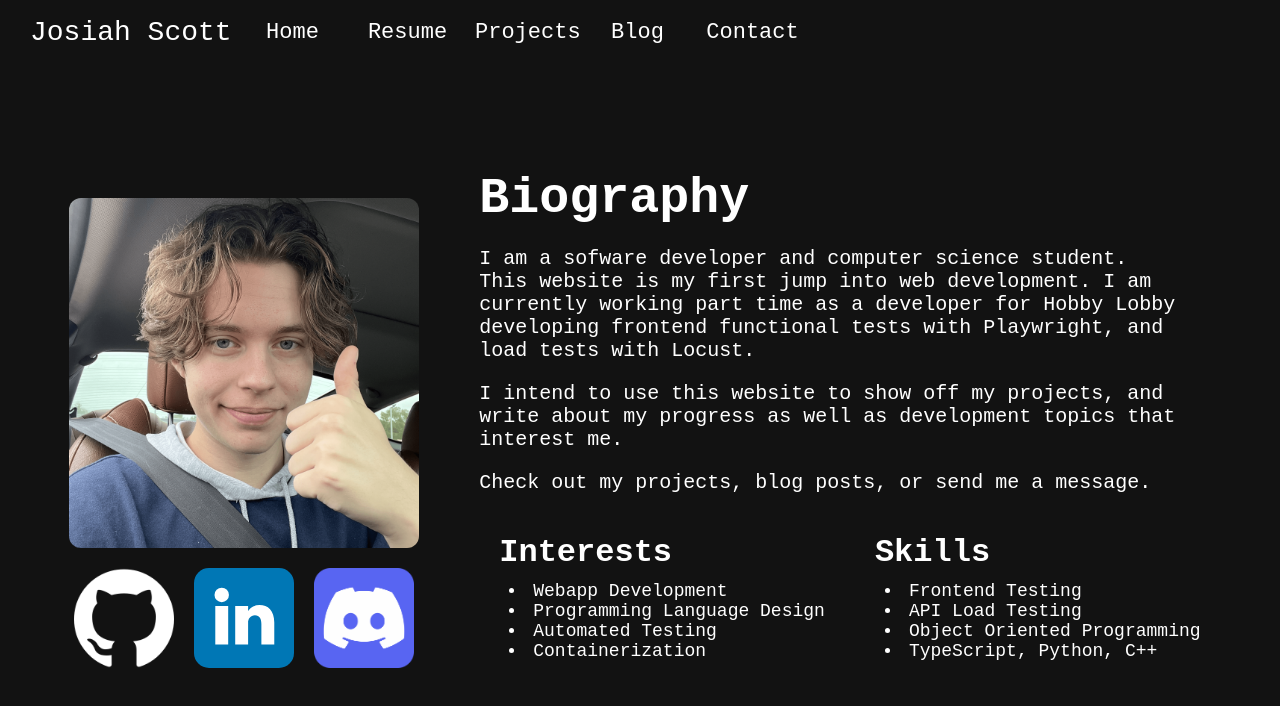
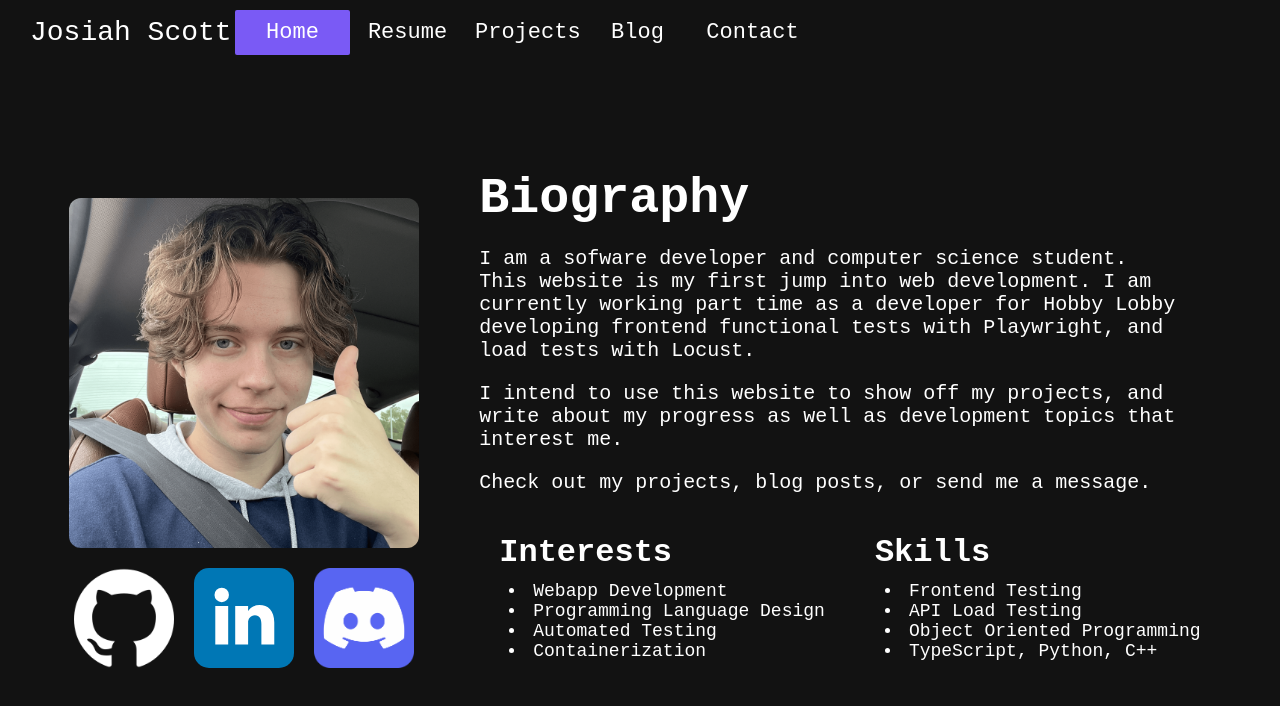
Before and after one commit to JosiahSco/josiahscott, a Next.js app: page / in a window 1280 px wide. Shown: the top 706 px of the page. Built offline with nearby package versions, Linux system fonts and the light colour scheme; no server answers.

Commit message:
highlight nav link of current page

```diff
--- a/components/header/Header.js
+++ b/components/header/Header.js
@@ -1,5 +1,6 @@
 "use client"
 import React, { useState, useEffect, useRef } from 'react';
+import { usePathname } from 'next/navigation';
 import Link from "next/link"
 import styles from './header.css'
 import Image from "next/image"
@@ -8,6 +9,7 @@ export default function Header() {
 
     const navRef = useRef(null);
     const [isMenuOpen, setIsMenuOpen] = useState(false);
+    const pathname = usePathname();
     const toggleMenu = () => {
         setIsMenuOpen(!isMenuOpen);
     };
@@ -45,28 +47,32 @@ export default function Header() {
         };
       }, [isMenuOpen]);
 
+      const getLinkClass = (path) => {
+        return pathname === path ? 'active' : '';
+      };
+
     return (
         <nav className='navigation' ref={navRef}>
           <button className="menu-toggle" onClick={toggleMenu}>☰</button>
           <Link href={'/'} className='name'>Josiah Scott</Link>
           <ul className={`nav-links ${isMenuOpen ? 'open' : 'closed'}`}>
-              <li>
+              <li className={getLinkClass('/')}>
                   <Link href={'/'} id="homeLink" className='link'>Home</Link>
               </li>
               <hr></hr>
-              <li>
+              <li className={getLinkClass('/resume')}>
                   <Link href={'/resume'} id='resumeLink' className='link'>Resume</Link>
               </li>
               <hr></hr>
-              <li>
+              <li className={getLinkClass('/projects')}>
                   <Link href={'/projects'} id="projectsLink" className='link'>Projects</Link>
               </li>
               <hr></hr>
-              <li>
+              <li className={getLinkClass('/blog')}>
                   <Link href={'/blog'} id="blogLink" className='link'>Blog</Link>
               </li>
               <hr></hr>
-              <li>
+              <li className={getLinkClass('/contact-me')}>
                   <Link href={'/contact-me'} id="contactMeLink" className='link'>Contact</Link>
               </li>
           </ul>
--- a/components/header/header.css
+++ b/components/header/header.css
@@ -74,9 +74,10 @@
 .nav-links li:hover {
     background-color: #457B9D;
     background-color: #7a5af5;
+    background-color: #282828;
     border-radius: 2px;
     /* box-shadow: 0px 4px 0px rgba(0,0,0,0.25); */
-    transform: translateY(-2px);
+    /* transform: translateY(-2px); */
 }
 
 .nav-links.open li:hover {
@@ -130,6 +131,15 @@
     width: 100%;
     height: 100%;
     padding: 10px;
+}
+
+.active {
+    background-color: #7a5af5;
+    border-radius: 2px;
+}
+
+li.active:hover {
+    background-color: #7a5af5;
 }
 
 @media (max-width: 800px) {
```
